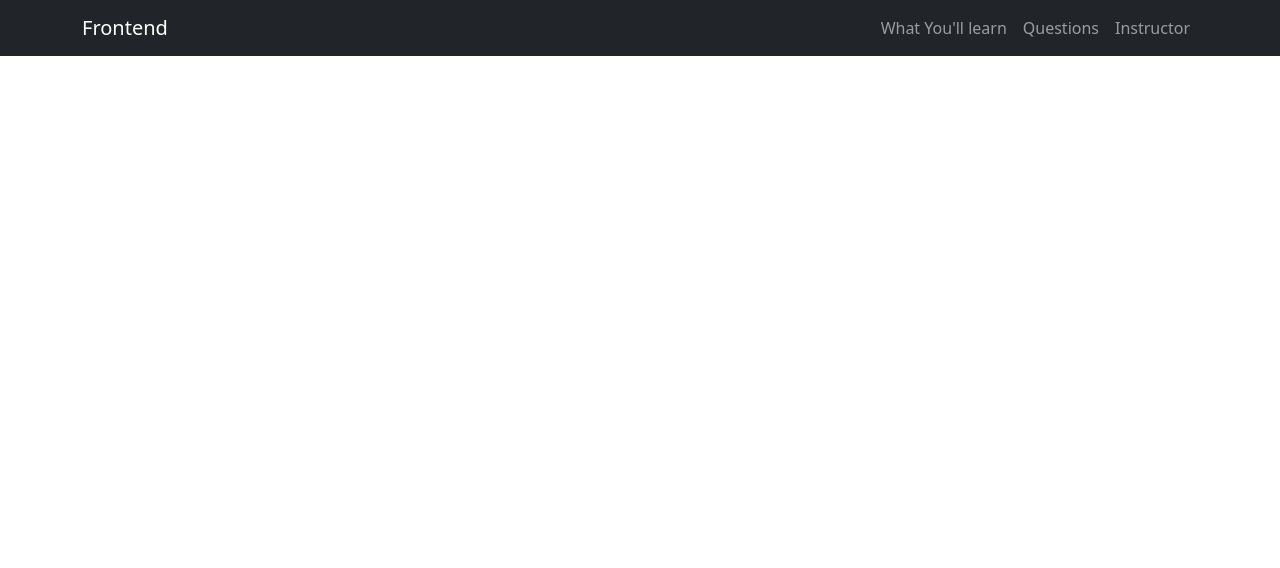
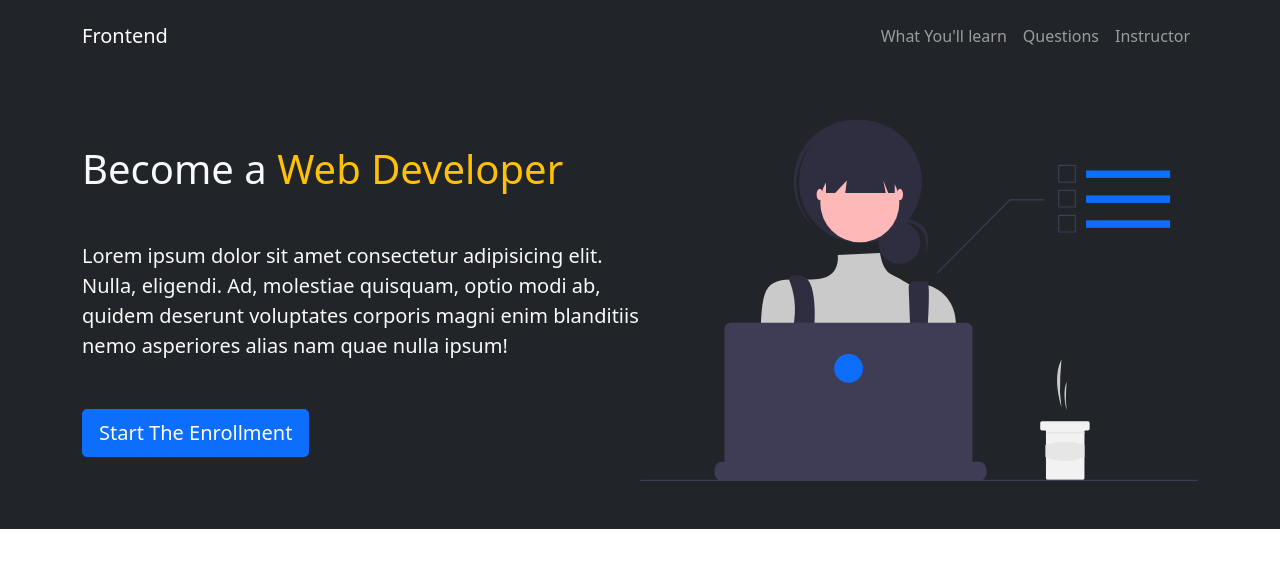
Before and after one commit to salman98ansari/css, a plain HTML site: page bootstrap/index.html in a window 1280 px wide. Drawn offline with nearby package versions, Linux system fonts and the light colour scheme.

Commit message:
showcase

```diff
--- a/bootstrap/index.html
+++ b/bootstrap/index.html
@@ -11,7 +11,7 @@
     <title>Bootstrap 5</title>
 </head>
 <body>
-    <nav class="navbar navbar-expand-lg bg-dark navbar-dark">
+    <nav class="navbar navbar-expand-lg bg-dark navbar-dark py-3">
         <div class="container">
             <a href="#" class="navbar-brand">Frontend</a>
             <button class="navbar-toggler" type="button"
@@ -20,7 +20,6 @@
 
                 </span>
             </button>
-
             <div class="collapse navbar-collapse" id="navmenu">
                 <ul class="navbar-nav ms-auto">
                     <li class="nav-item">
@@ -36,6 +35,30 @@
             </div>
         </div>
     </nav>
+
+    <!-- Showcase -->
+
+    <section class="bg-dark text-light p-5 text-center text-sm-start">
+        <div class="container">
+            <div class="d-sm-flex align-items-center justify-content-between">
+                <div>
+                    <h1>Become a <span class="text-warning">Web Developer</span></h1>
+                    <p class="lead my-5">
+                    Lorem ipsum dolor sit amet consectetur adipisicing elit. Nulla, eligendi. Ad, molestiae quisquam,
+                    optio modi ab, quidem deserunt voluptates corporis magni enim blanditiis nemo asperiores
+                    alias nam quae nulla ipsum!
+                    </p>
+                    <button class="btn btn-primary btn-lg">
+                        Start The Enrollment
+                    </button>
+
+                </div>
+                <img class="img-fluid w-50 d-none d-sm-block" src="img/showcase.svg" alt="">
+            </div>
+        </div>
+    </section>
+
+
     <script src="https://cdn.jsdelivr.net/npm/bootstrap@5.0.1/dist/js/bootstrap.bundle.min.js"
     integrity="sha384-gtEjrD/SeCtmISkJkNUaaKMoLD0//ElJ19smozuHV6z3Iehds+3Ulb9Bn9Plx0x4"
     crossorigin="anonymous"></script>
```
